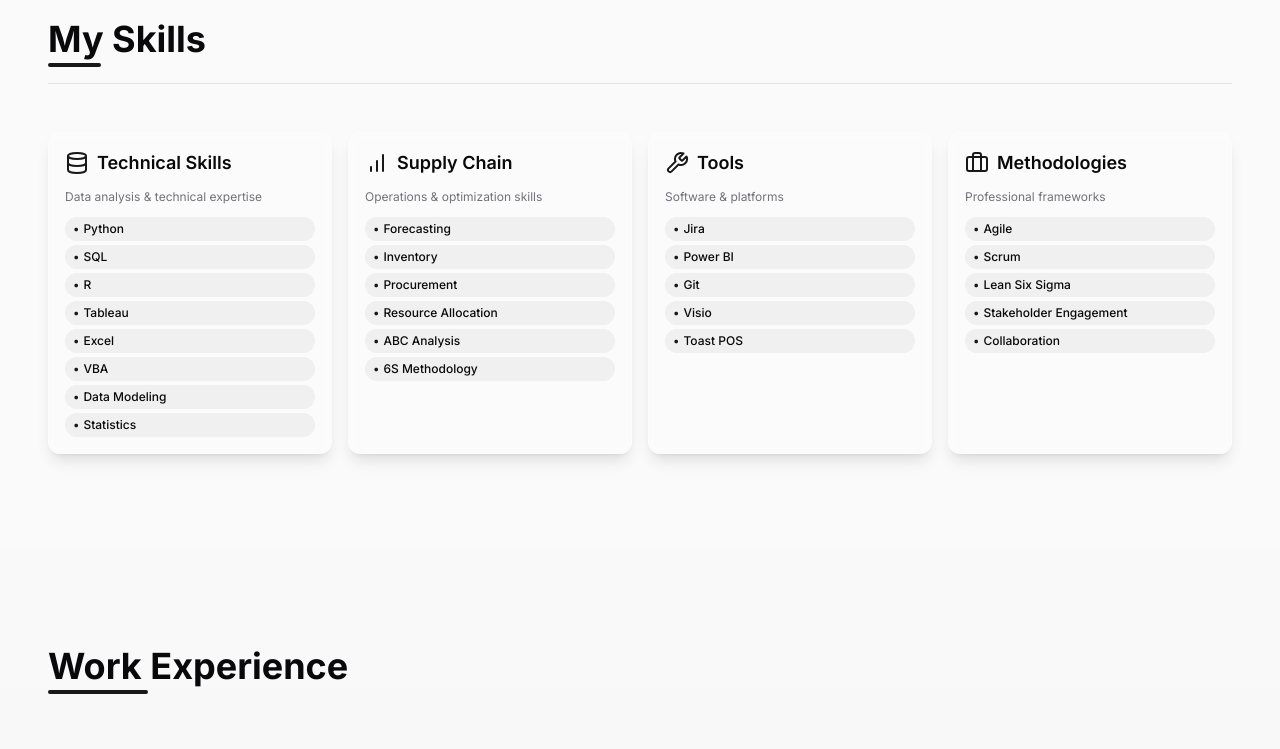
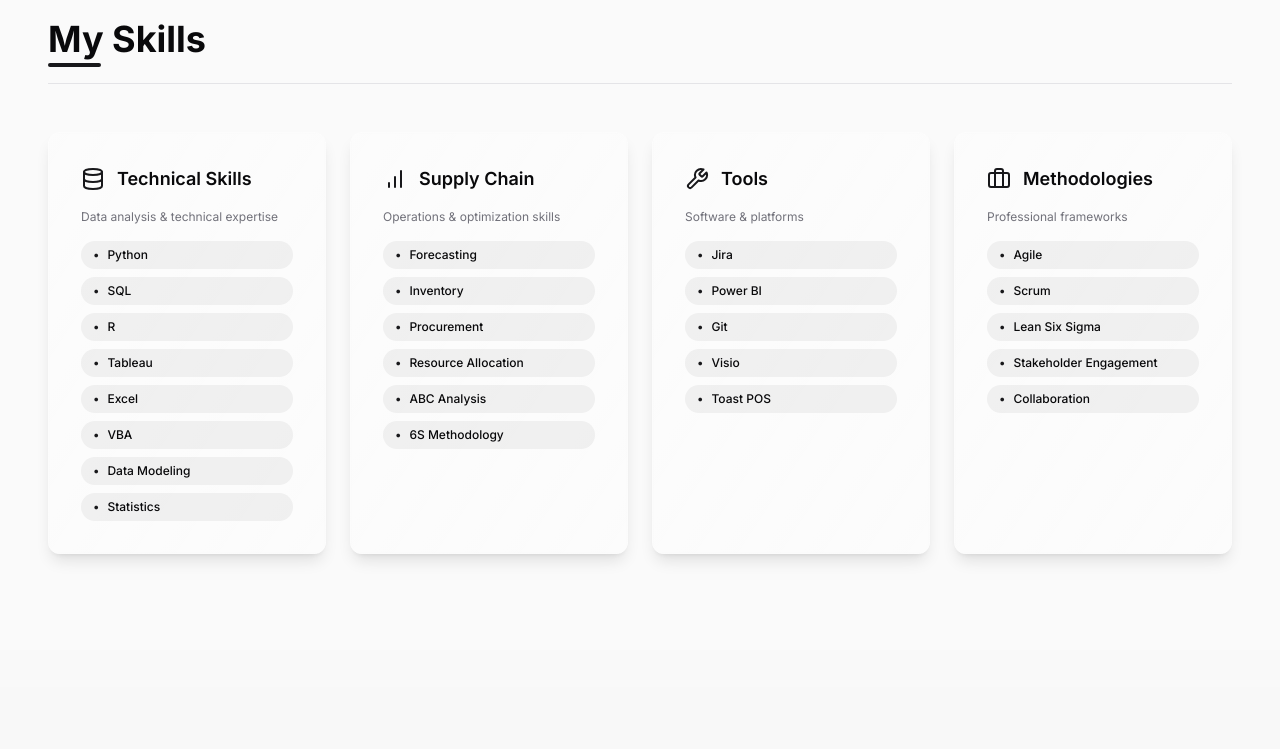
Before and after one commit to SanjeevD08/minimalist-portfolio-forge, a React (Vite) app: page / in a window 1280 px wide. Shown: the part 1600-2349 px from the top of the page. Built offline with nearby package versions, Linux system fonts and the light colour scheme.

Commit message:
Refactor: Improve card UI with padding and radius
- Increased inner padding for better readability.
- Added a slightly rounded border radius for a modern feel.
- Implemented a subtle gradient background or inset line on hover or focus.

```diff
--- a/src/components/sections/Skills.tsx
+++ b/src/components/sections/Skills.tsx
@@ -53,23 +53,30 @@ const Skills = () => {
       <h2 className="section-title mb-6">My Skills</h2>
       <Separator className="mb-12" />
 
-      <div className="grid grid-cols-1 sm:grid-cols-2 lg:grid-cols-4 gap-4">
+      <div className="grid grid-cols-1 sm:grid-cols-2 lg:grid-cols-4 gap-6">
         {Object.entries(skills).map(([key, category]) => (
-          <div key={key} className="glass-card p-4 rounded-xl space-y-3">
-            <div className="flex items-center gap-2">
+          <div
+            key={key}
+            className="glass-card p-8 rounded-xl space-y-4 transition-all duration-300 group hover:shadow-lg hover:scale-[1.02]
+              bg-gradient-to-br from-white/10 to-white/5
+              border border-white/20 dark:border-white/10
+              hover:border-primary/20 hover:shadow-primary/10
+              focus-within:ring-2 focus-within:ring-primary/30"
+          >
+            <div className="flex items-center gap-3">
               {category.icon}
               <h3 className="text-lg font-semibold">{category.title}</h3>
             </div>
             <p className="text-xs text-muted-foreground line-clamp-2">{category.description}</p>
 
-            <div className="flex flex-col gap-1">
+            <div className="flex flex-col gap-2">
               {category.items.map((skill, index) => (
                 <span
                   key={index}
-                  className="inline-flex items-center px-2 py-1 bg-primary/5 hover:bg-primary/10 rounded-full text-xs font-medium transition-colors"
+                  className="inline-flex items-center px-3 py-1.5 bg-primary/5 hover:bg-primary/10 rounded-full text-xs font-medium transition-colors"
                   tabIndex={0}
                 >
-                  <span className="mr-1 text-primary">•</span>
+                  <span className="mr-2 text-primary">•</span>
                   {skill}
                 </span>
               ))}
```
